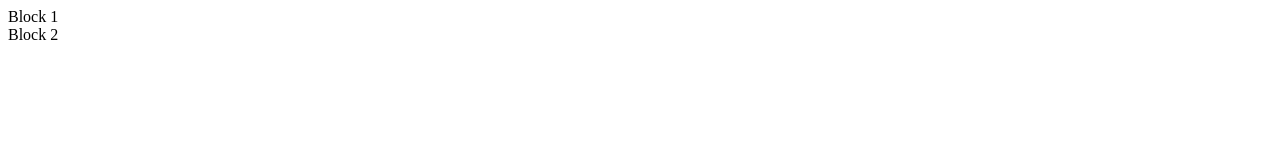
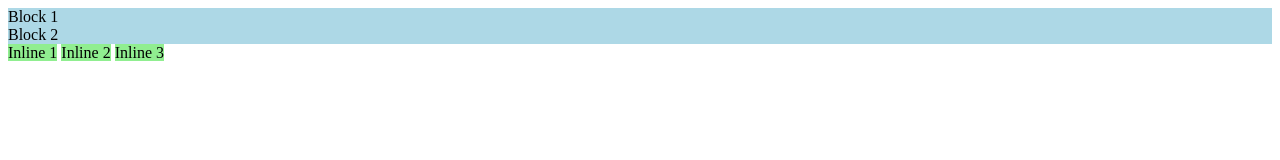
Before and after one commit to Harshit08-ops/WDW_0204, a plain HTML site: page Web Designing Workshop Assignment/Assignmenr-03/index.html in a window 1280 px wide. Drawn offline with Linux system fonts and the light colour scheme.

Commit message:
Assignment 3 - Added Inline Elements

```diff
--- a/Web Designing Workshop Assignment/Assignmenr-03/index.html
+++ b/Web Designing Workshop Assignment/Assignmenr-03/index.html
@@ -5,8 +5,12 @@
 </head>
 <body>
 
-    <div>Block 1</div>
-    <div>Block 2</div>
+    <div style="background-color: lightblue;">Block 1</div>
+    <div style="background-color: lightblue;">Block 2</div>
+
+    <span style="background-color: lightgreen;">Inline 1</span>
+    <span style="background-color: lightgreen;">Inline 2</span>
+    <span style="background-color: lightgreen;">Inline 3</span>
 
 </body>
 </html>
```
